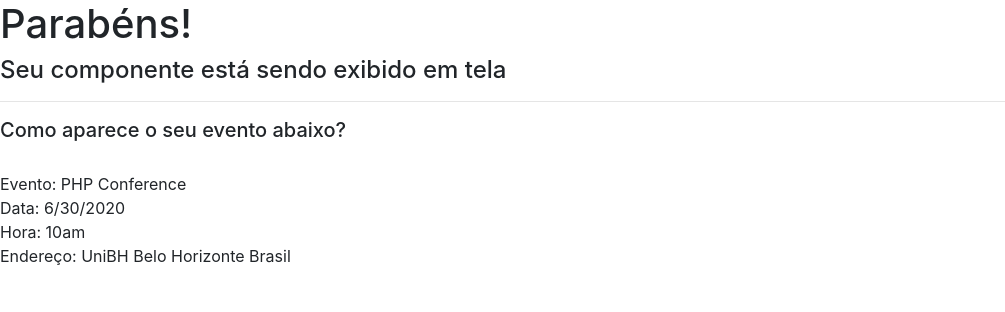
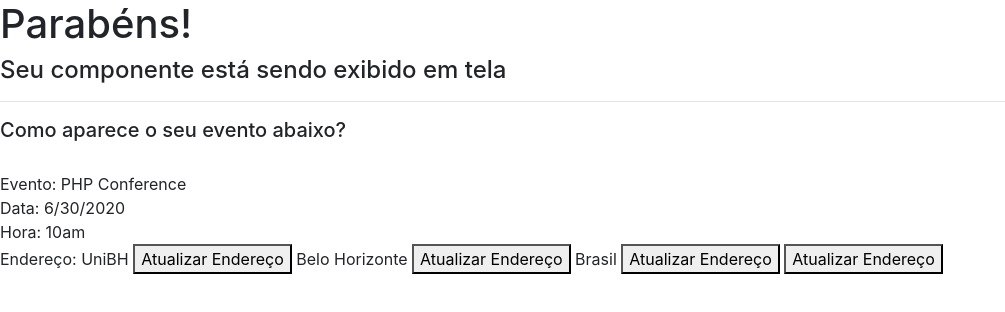
Before and after one commit to samaraduarte/Angular-Aula2, an Angular app: page / in a window 1280 px wide. Shown: the top 312 px of the page, without its empty margins (0-1005 px from the left). Built offline with nearby package versions, Linux system fonts and the light colour scheme.

Commit message:
o ultimo exercicio (incompleto por enquanto)

```diff
--- a/src/app/eventos/endereco/endereco.component.html
+++ b/src/app/eventos/endereco/endereco.component.html
@@ -1,3 +1,6 @@
 {{ endereco }}
 {{ cidade }}
 {{ pais }}
+
+
+<button (click)="atualizaEndereco()">Atualizar Endereço</button>
--- a/src/app/eventos/endereco/endereco.component.ts
+++ b/src/app/eventos/endereco/endereco.component.ts
@@ -1,4 +1,4 @@
-import { Component, OnInit, Input } from '@angular/core';
+import { Component, OnInit, Input, Output, EventEmitter } from '@angular/core';
 
 @Component({
   selector: 'app-endereco',
@@ -11,9 +11,16 @@ export class EnderecoComponent implements OnInit {
   @Input() cidade;
   @Input() pais;
 
+  @Output() atualizarEndereco = new EventEmitter();
+
+  atualizaEndereco() {
+    let name = 'Villa Mix';
+    let location = {address: 'Mineirinho', city: 'Belo Horizonte', country: 'Brasil'};
+    this.atualizarEndereco.emit(name);
+    this.atualizarEndereco.emit(location);
+  }
   constructor() { }
 
   ngOnInit(): void {
   }
-
 }
--- a/src/app/eventos/eventos.component.html
+++ b/src/app/eventos/eventos.component.html
@@ -5,21 +5,21 @@
   <h5>Como aparece o seu evento abaixo?</h5>
 <div *ngFor="let evento of evento">
   <div style="margin-top:30px">
-    Evento: {{ evento.name }}
+    Evento: {{ evento?.name }}
   </div>
   <div>
-    Data: <app-datas [data]="evento.date"></app-datas>
+    Data: <app-datas [data]="evento?.date"></app-datas>
   </div>
   <div>
-    Hora: {{ evento.time }}
+    Hora: {{ evento?.time }}
   </div>
-  <div >
-    </div>
-    <div *ngIf="evento.location">
-          Endereço:
-      <app-endereco [endereco]="evento?.location.address">,</app-endereco>
-      <app-endereco [cidade]="evento.location.city"></app-endereco>
-      <app-endereco [pais]="evento.location.country"></app-endereco>
-    </div>
-    <div>
-    </div>
+
+  <div *ngIf="evento.location">
+    Endereço:
+      <app-endereco [endereco]="evento?.location?.address"></app-endereco>
+      <app-endereco [cidade]="evento?.location?.city"></app-endereco>
+      <app-endereco [pais]="evento?.location?.country" ></app-endereco>
+      <app-endereco (atualizarEndereco)="receberEnderecoAtualizado($event)"></app-endereco>
+</div>
+
+</div>
--- a/src/app/eventos/eventos.component.ts
+++ b/src/app/eventos/eventos.component.ts
@@ -1,22 +1,28 @@
-import { Component, OnInit } from '@angular/core';
-
+import { EnderecoComponent } from './endereco/endereco.component';
+import { Component, OnInit, Output } from '@angular/core';
+import { FormsModule } from '@angular/forms';
 @Component({
   selector: 'app-eventos',
   templateUrl: './eventos.component.html',
   styleUrls: ['./eventos.component.css']
 })
 export class EventosComponent implements OnInit {
+
   evento = [
     {name: 'PHP Conference',
      date: '6/30/2020',
      time: '10am',
      location: {address: 'UniBH ', city: 'Belo Horizonte', country: 'Brasil'}},
-
  ];
 
-  constructor() { }
+  constructor() {  }
 
   ngOnInit(): void {
   }
 
+
+  receberEnderecoAtualizado($event) {
+    this.evento = Object.values($event);
+    console.log($event);
+ }
 }
```
